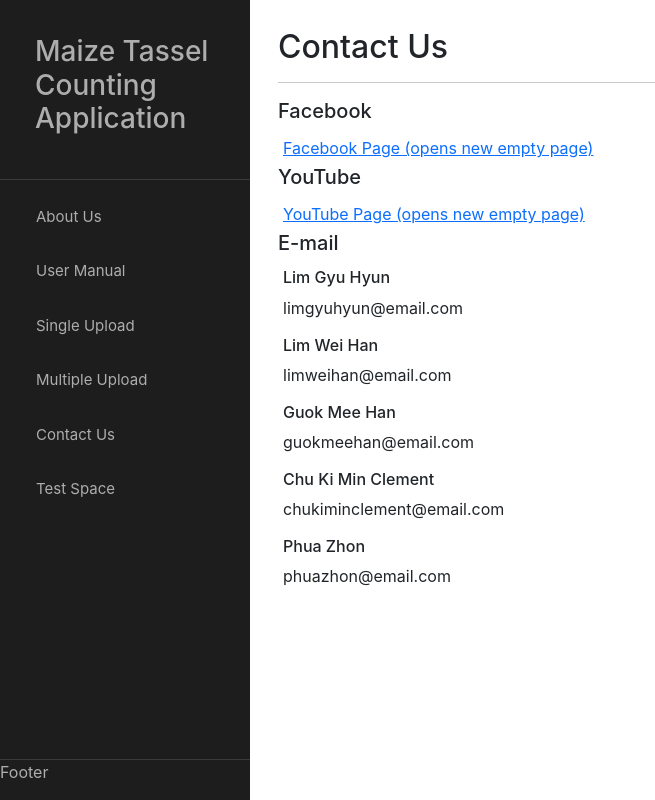
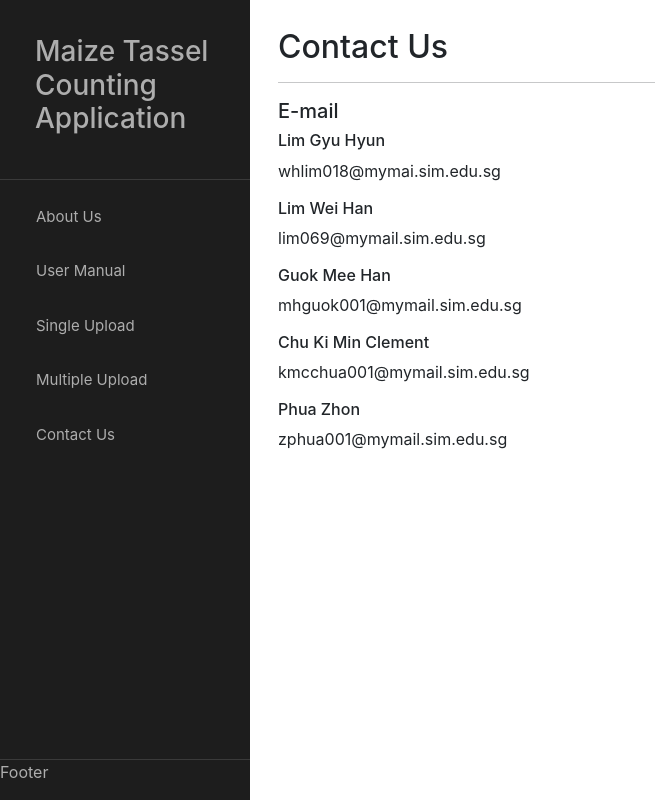
Before and after one commit to hansmellsgood/Maize-Tassel-Counting-via-Deep-Neural-Network, a React (Create React App) app in the folder Client/react-site/: page /ContactUs in a window 1280 px wide. Shown: the whole page, without its empty margins (0-655 px from the left). Built offline with nearby package versions, Linux system fonts and the light colour scheme.

Commit message:
React UI
DropZoneM buttons and minor UI update

```diff
--- a/Client/react-site/public/index.html
+++ b/Client/react-site/public/index.html
@@ -6,14 +6,14 @@
     <meta name="viewport" content="width=device-width, initial-scale=1" />
     <meta name="theme-color" content="#000000" />
     <meta
-      name="Maxi Maize"
+      name="MaxiMaize"
       content="Maize Tassel Counting Application"
     />
     <link
       rel="stylesheet"
       href="https://cdn.jsdelivr.net/npm/bootstrap@5.1.3/dist/css/bootstrap.min.css"
     />
-    <title>Maxi Maize</title>
+    <title>MaxiMaize</title>
   </head>
   <body>
     <noscript>You need to enable JavaScript to run this app.</noscript>
--- a/Client/react-site/src/App.css
+++ b/Client/react-site/src/App.css
@@ -72,10 +72,6 @@ code {
   margin: 10px 0;
 }
 
-.body-text {
-  padding: 5px;
-}
-
 .img-fluid {
   min-height:50%;
   width: inherit;
@@ -94,6 +90,21 @@ code {
   padding: 8px 15px;
   margin: 0px 0px 5px 0px;
   display:block;
+}
+
+.visualization-btnM {
+  color: white;
+  text-transform: uppercase;
+  outline: none;
+  font-weight: bold;
+  padding: 8px 15px;
+  margin: 0px 5px 0px 0px;
+  display:block;
+}
+
+.multiple-btn {
+  flex-direction: row;
+  display: flex;
 }
 
 .resultsDisplay p{
--- a/Client/react-site/src/components/AboutUs.jsx
+++ b/Client/react-site/src/components/AboutUs.jsx
@@ -11,7 +11,7 @@ function AboutUs() {
           <h2 className="font-weight-light">About Us</h2>
           <hr/>
             <p>
-              We are a group of undergraduate Bachelor of Computer Science students at the University of Wollongong doing our Final Year Project.<br />
+              We are a group of undergraduate Bachelor of Computer Science students at the University of Wollongong doing our Final Year Project (FYP-21-S4-23).<br />
               The group members are:<br />
               Lim Gyu Hyun<br />
               Lim Wei Han<br />
--- a/Client/react-site/src/components/ContactUs.jsx
+++ b/Client/react-site/src/components/ContactUs.jsx
@@ -10,21 +10,13 @@ function ContactUs() {
         <div className="align-items-center content p-3">
           <h2 className="font-weight-light">Contact Us</h2>
           <hr/>
-          <h5>Facebook</h5>
-          <div className="body-text">
-            <a href="/" target="_blank">Facebook Page (opens new empty page)</a>
-          </div>
-          <h5>YouTube</h5>
-          <div className="body-text">
-            <a href="/" target="_blank">YouTube Page (opens new empty page)</a>
-          </div>
           <h5>E-mail</h5>
             <div className="body-text">
-              <h6>Lim Gyu Hyun</h6><p>limgyuhyun@email.com</p>
-              <h6>Lim Wei Han</h6><p>limweihan@email.com</p>
-              <h6>Guok Mee Han</h6><p>guokmeehan@email.com</p>
-              <h6>Chu Ki Min Clement</h6><p>chukiminclement@email.com</p>
-              <h6>Phua Zhon</h6><p>phuazhon@email.com</p>
+              <h6>Lim Gyu Hyun</h6><p>whlim018@mymai.sim.edu.sg</p>
+              <h6>Lim Wei Han</h6><p>lim069@mymail.sim.edu.sg</p>
+              <h6>Guok Mee Han</h6><p>mhguok001@mymail.sim.edu.sg</p>
+              <h6>Chu Ki Min Clement</h6><p>kmcchua001@mymail.sim.edu.sg</p>
+              <h6>Phua Zhon</h6><p>zphua001@mymail.sim.edu.sg</p>
           </div>
         </div>
       </div>
--- a/Client/react-site/src/components/DropZone.css
+++ b/Client/react-site/src/components/DropZone.css
@@ -46,12 +46,12 @@
     width: 100%;
     min-width: 200px;
     height: 120px;
-    border: 4px dashed #4aa1f3;
+    border: 4px dashed #326d32;
 }
 
 .drop-message {
     text-align: center;
-    color: #4aa1f3;
+    color: #326d32;
     font-family: Arial;
     font-size: 20px;
 }
--- a/Client/react-site/src/components/DropZone.jsx
+++ b/Client/react-site/src/components/DropZone.jsx
@@ -191,11 +191,12 @@ const DropZone = () => {
     const uploadFiles = async () => {
         uploadModalRef.current.style.display = 'block';
         uploadRef.current.innerHTML = 'File(s) Uploading...';
+        const formData = new FormData();
         for (let i = 0; i < validFiles.length; i++) {
-            const formData = new FormData();
-            formData.append('file', validFiles[0]);
+            formData.append('file', validFiles[i]);
             /*formData.append('key', '');*/
             /*https://api.imgbb.com/1/upload8 */
+        }
         await axios.post('http://localhost:8000/predict', formData, {
             /*
             headers: {
@@ -230,9 +231,6 @@ const DropZone = () => {
             uploadRef.current.innerHTML = `<span class="error">Error Uploading File(s)</span>`;
             progressRef.current.style.backgroundColor = 'red';
         })
-
-
-        }
     }
 
     const closeUploadModal = () => {
--- a/Client/react-site/src/components/DropZoneM.jsx
+++ b/Client/react-site/src/components/DropZoneM.jsx
@@ -78,9 +78,10 @@ function Visualization() {
 
     return (
         <>
-        <div className='visualization contain-box row'>
+        <div className='visualization contain-box row pt-0'>
+
             {r.map((r) => (
-                    <div className='col-4'>
+                    <div className='col-md-6 col-lg-4'>
                         <div className='center'>
                             <img className='img-m mb-lg-10 ' src={r.image}/>
 
@@ -352,6 +353,11 @@ const DropZoneM = () => {
                 <div className="vertical-align-top content bottom p-3">
                     <h2 className="font-weight-light">Visualization</h2>
                     <hr/>
+                    <div className='btn group multiple-btn ml-3 mr-3 mb-3 p-0'>
+                        <Button variant="secondary" size="sm" className="visualization-btnM" >Count Maize Tassels</Button>
+                        <Button variant="secondary" size="sm" className="visualization-btnM" >Density Map</Button>
+                        <Button variant="secondary" size="sm" className="visualization-btnM" >Download Image</Button>
+                    </div>
                     <Visualization />
                 </div>
             </div>
--- a/Client/react-site/src/components/SideBarNav.jsx
+++ b/Client/react-site/src/components/SideBarNav.jsx
@@ -39,11 +39,6 @@ function SideBarNav() {
                             Contact Us
                         </NavLink>
                     </MenuItem>
-                    <MenuItem>
-                        <NavLink className="nav-link" to="/TestSpace">
-                            Test Space
-                        </NavLink>
-                    </MenuItem>
                 </Menu>
             </SidebarContent>
             <SidebarFooter>
```
Lines whose indentation alone changed are shown as unchanged.
